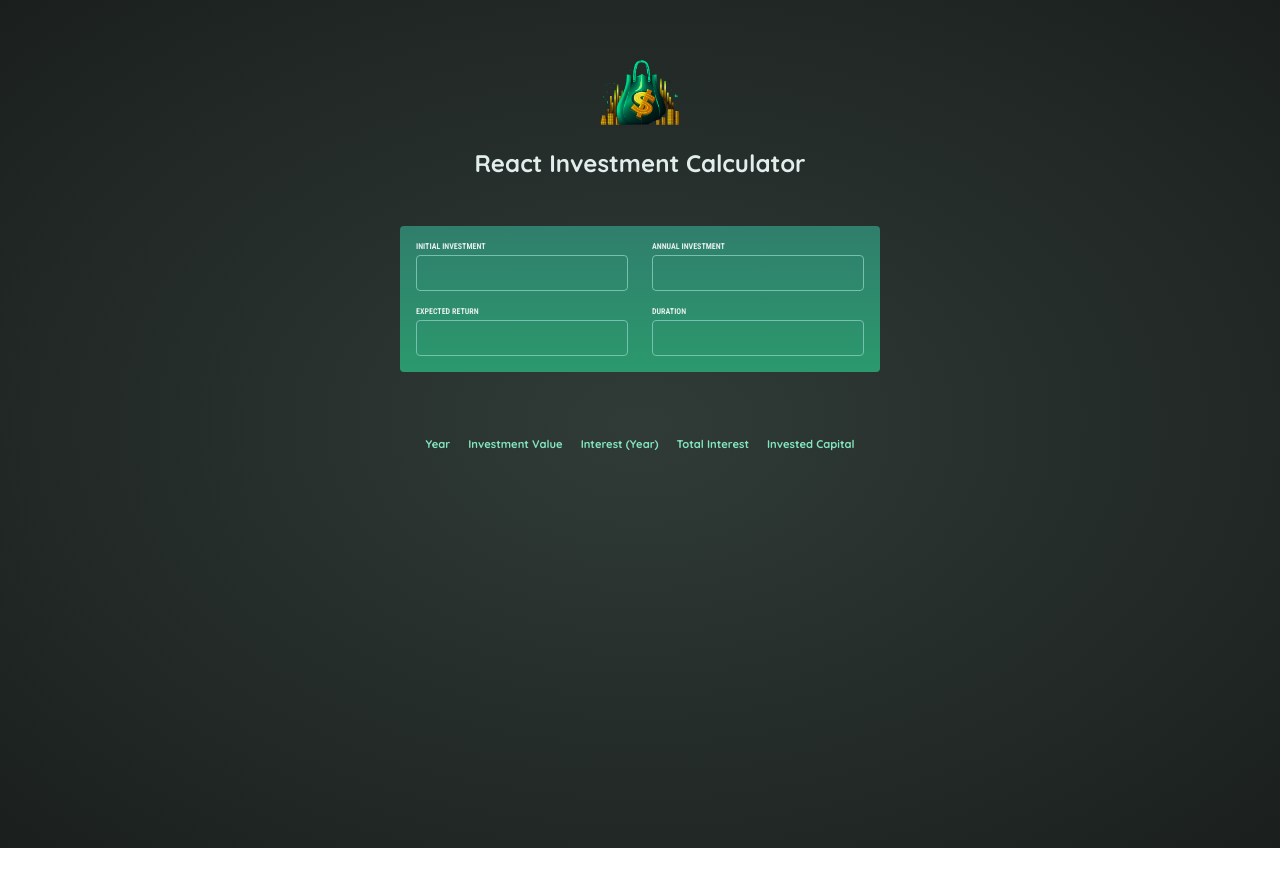
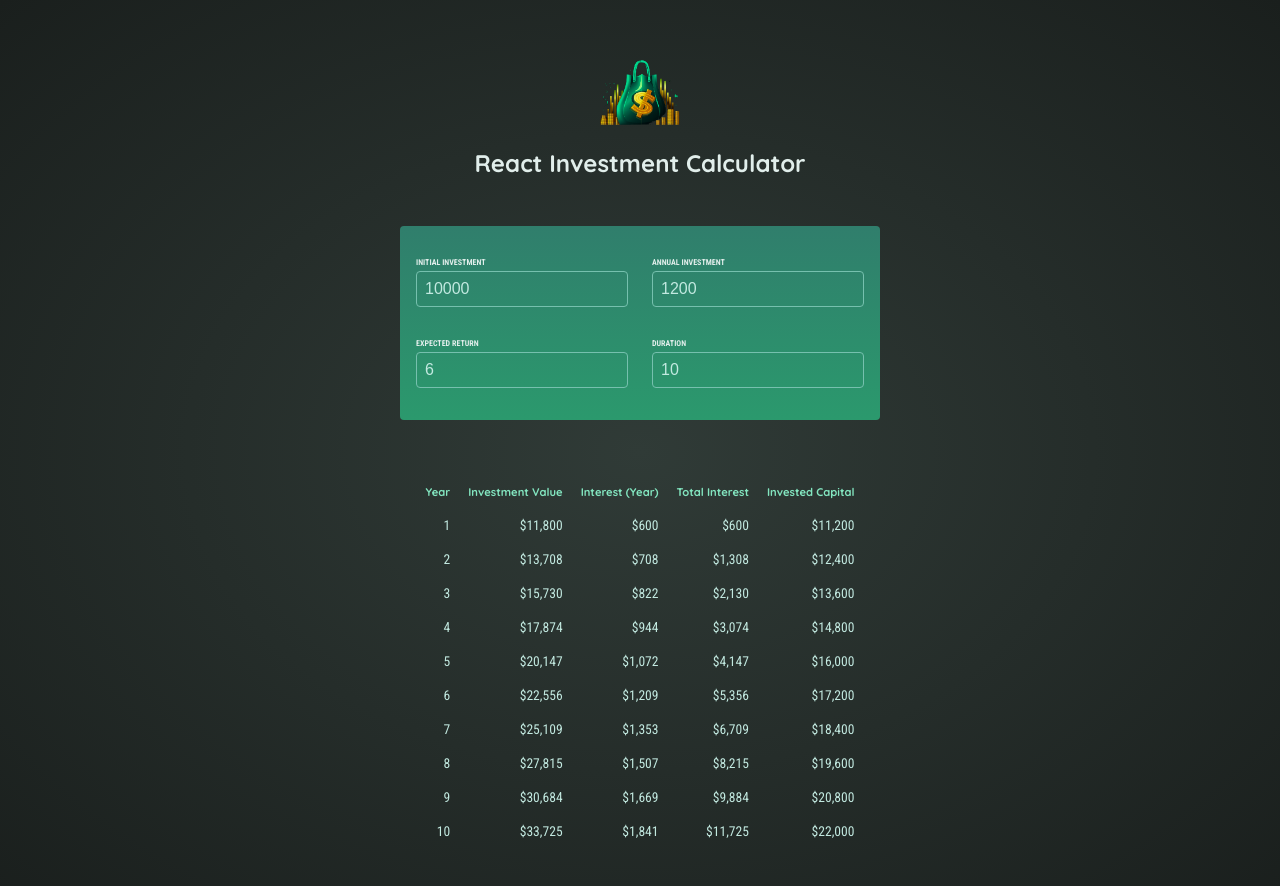
Before and after one commit to sean-cody-dev/investment-calculator-react, a React (Vite) app: page / in a window 1280 px wide. Shown: the top 886 px of the page. Before the commit the page ends 848 px from the top, so only its background shows below. Built offline with nearby package versions, Linux system fonts and the light colour scheme.

Commit message:
component extraction

```diff
--- a/src/App.jsx
+++ b/src/App.jsx
@@ -2,67 +2,29 @@ import { useState } from "react";
 import { calculateInvestmentResults, formatter } from "./util/investment";
 
 import Row from "./Row";
+import UserInput from "./UserInput";
+import Results from "./Results";
 
 function App() {
-  const [initialInvestment, setInitialInvestment] = useState(0);
-  const [expectedReturn, setExpectedReturn] = useState(0);
-  const [annualInvestment, setAnnualInvestment] = useState(0);
-  const [duration, setDuration] = useState(0);
 
-  function handleInitialInvestment(event) {
-    setInitialInvestment(Number(event.target.value));
-  }
+  const [userInput, setUserInput] = useState({
+    initialInvestment: 10000,
+    annualInvestment: 1200,
+    expectedReturn: 6,
+    duration: 10,
+});
 
-  function handleExpectedReturn(event) {
-    setExpectedReturn(event.target.value);
-  }
-
-  function handleAnnualInvestment(event) {
-    setAnnualInvestment(Number(event.target.value));
-  }
-
-  function handleDuration(event) {
-    setDuration(Number(event.target.value));
-  }
+function handleChange(inputIdentifier, newValue) {
+    setUserInput((prevUserInput) => {
+        return {
+            ...prevUserInput,
+            [inputIdentifier]: Number(newValue)
+        };
+    });
+}
 
   // Passes state values to investment calculator
-  const annualData = calculateInvestmentResults({
-    initialInvestment,
-    annualInvestment,
-    expectedReturn,
-    duration,
-  });
-
-  // initialize sums as zero
-  let totalInterest = 0;
-  let investedCapital = 0;
-
-  // for each item in annualData, create a row for results
-  const resultsTable = (
-    <table id="result">
-      <thead>
-        <tr>
-          <th>Year</th>
-          <th>Investment Value</th>
-          <th>Interest (Year)</th>
-          <th>Total Interest</th>
-          <th>Invested Capital</th>
-        </tr>
-      </thead>
-      <tbody>
-        {/* map annualData here */}
-        {annualData.map((rowData) => {
-          totalInterest += rowData.interest;
-          investedCapital = initialInvestment + annualInvestment * rowData.year;
-          return <Row
-            rowData={rowData}
-            totalInterest={totalInterest}
-            investedCapital={investedCapital}
-          />;
-        })}
-      </tbody>
-    </table>
-  );
+  const annualData = calculateInvestmentResults(userInput);
 
   return (
     <>
@@ -70,41 +32,8 @@ function App() {
         <img src="public/investment-calculator-logo.png" alt="" />
         <h1>React Investment Calculator</h1>
       </div>
-      <div id="user-input" className="input-group">
-        <div>
-          <label htmlFor="initialInvestment">Initial Investment</label>
-          <input
-            type="number"
-            name="initialInvestment"
-            id="initialInvestment"
-            onChange={handleInitialInvestment}
-          />
-          <label htmlFor="expectedReturn">Expected Return</label>
-          <input
-            type="number"
-            name="expectedReturn"
-            id="expectedReturn"
-            onChange={handleExpectedReturn}
-          />
-        </div>
-        <div>
-          <label htmlFor="annualInvestment">Annual Investment</label>
-          <input
-            type="number"
-            name="annualInvestment"
-            id="annualInvestment"
-            onChange={handleAnnualInvestment}
-          />
-          <label htmlFor="duration">Duration</label>
-          <input
-            type="number"
-            name="duration"
-            id="duration"
-            onChange={handleDuration}
-          />
-        </div>
-      </div>
-      {resultsTable}
+      <UserInput onChange={handleChange} userInput={userInput}/>
+      <Results userInput={userInput} annualData={annualData}/>
     </>
   );
 }
--- /dev/null
+++ b/src/Results.jsx
@@ -0,0 +1,34 @@
+import Row from "./Row";
+
+export default function Results({userInput, annualData}) {
+      // initialize sums as zero
+  let totalInterest = 0;
+  let investedCapital = 0;
+
+    return (
+        <table id="result">
+        <thead>
+          <tr>
+            <th>Year</th>
+            <th>Investment Value</th>
+            <th>Interest (Year)</th>
+            <th>Total Interest</th>
+            <th>Invested Capital</th>
+          </tr>
+        </thead>
+        <tbody>
+          {/* map annualData here */}
+          {annualData.map((rowData, i) => {
+            totalInterest += rowData.interest;
+            investedCapital = userInput.initialInvestment + userInput.annualInvestment * rowData.year;
+            return <Row
+                key={i}
+              rowData={rowData}
+              totalInterest={totalInterest}
+              investedCapital={investedCapital}
+            />;
+          })}
+        </tbody>
+      </table>
+    )
+}
--- /dev/null
+++ b/src/UserInput.jsx
@@ -0,0 +1,25 @@
+export default function UserInput({ onChange, userInput }) {
+
+    return <section id="user-input">
+        <div className="input-group">
+            <p>
+                <label htmlFor="">Initial Investment</label>
+                <input type="number" required value={userInput.initialInvestment} onChange={(event) => onChange('initialInvestment', event.target.value)}/>
+            </p>
+            <p>
+                <label htmlFor="">Annual Investment</label>
+                <input type="number" required value={userInput.annualInvestment} onChange={(event) => onChange('annualInvestment', event.target.value)}/>
+            </p>
+        </div>
+        <div className="input-group">
+            <p>
+                <label htmlFor="">Expected Return</label>
+                <input type="number" required value={userInput.expectedReturn} onChange={(event) => onChange('expectedReturn', event.target.value)}/>
+            </p>
+            <p>
+                <label htmlFor="">Duration</label>
+                <input type="number" required value={userInput.duration} onChange={(event) => onChange('duration',event.target.value)}/>
+            </p>
+        </div>
+    </section>
+}
--- a/src/index.css
+++ b/src/index.css
@@ -64,10 +64,6 @@ body {
   font-size: 1rem;
 }
 
-#user-input input:nth-of-type(1) {
-  margin-bottom: 1rem;
-}
-
 #result {
   max-width: 50rem;
   margin: 2rem auto;
```
